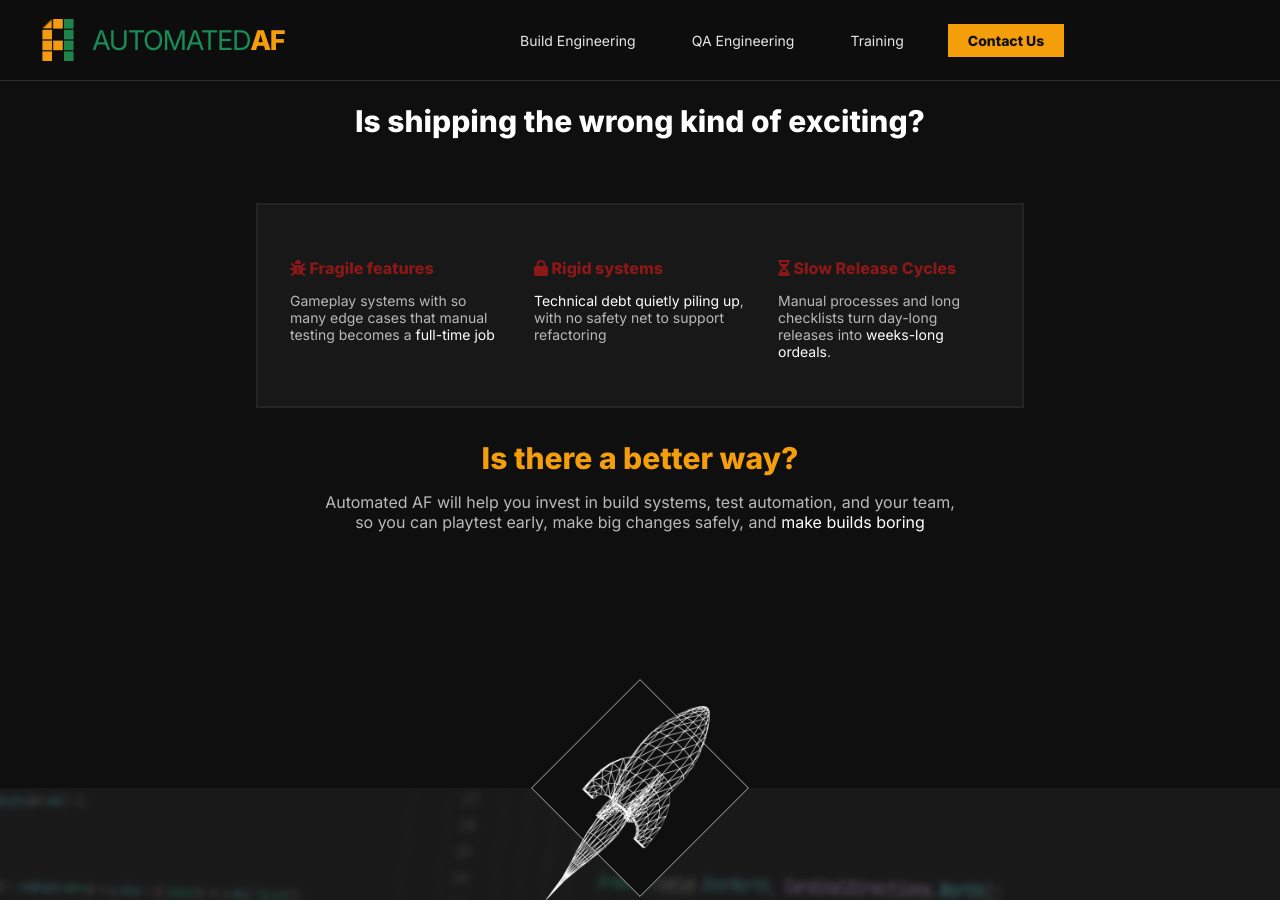
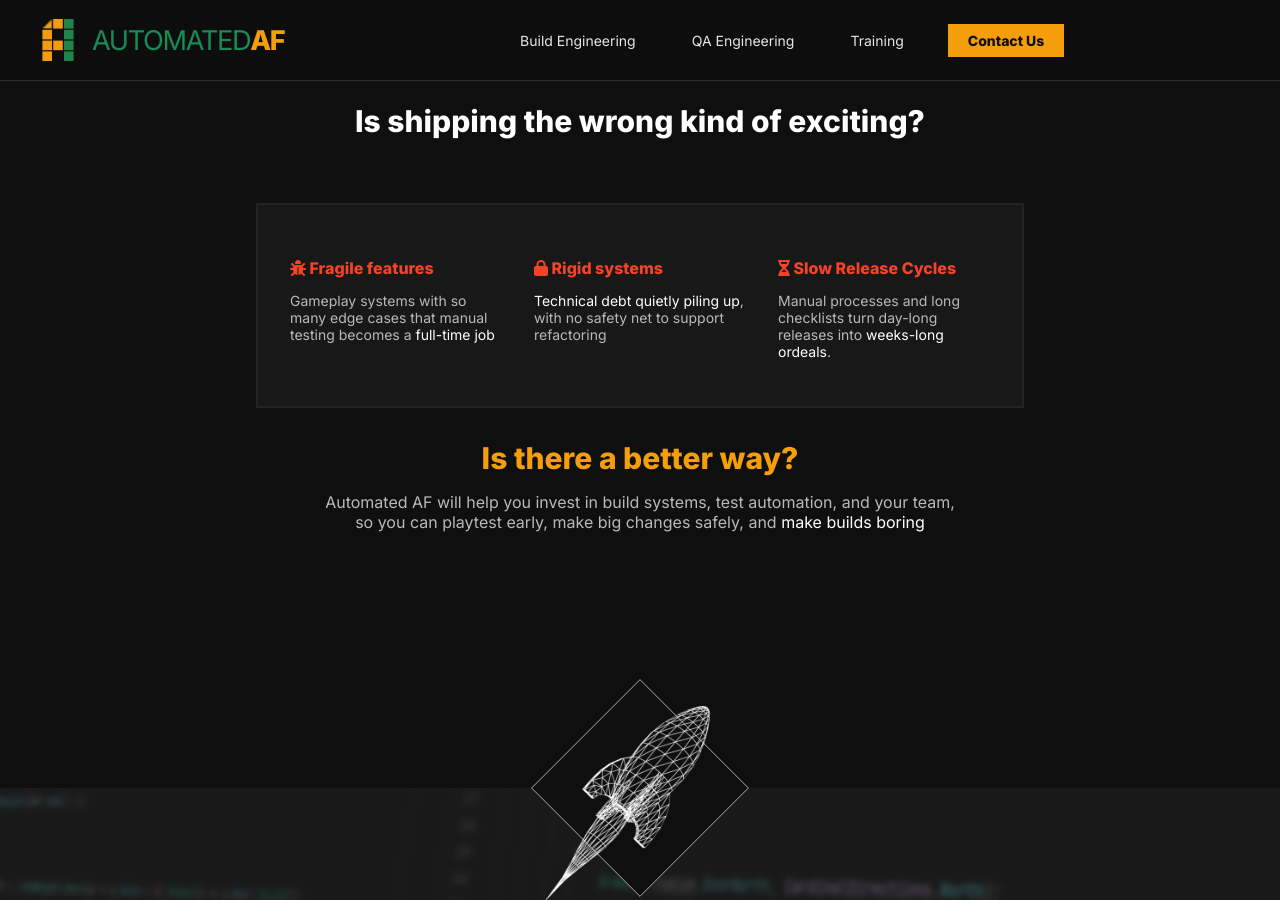
Before and after one commit to tenpn/automatedaf-company, a Jekyll site: the page built from index.html, in a window 1280 px wide and 900 px high, scrolled down 919 px. Built offline with Jekyll 4.4.1, drawn with Linux system fonts in a browser that asks for light colours.

Commit message:
slightly better contrast on the error color

```diff
--- a/_sass/_variables.scss
+++ b/_sass/_variables.scss
@@ -3,7 +3,7 @@ $color-brand-dark: #2c2c2c;
 $color-brand-darker: #0f0f0f;
 $color-brand-accent: #f59e0b;
 $color-brand-tech: rgb(24, 139, 86);
-$color-brand-error: rgb(139, 24, 24);
+$color-brand-error: #f54328;
 $color-brand-surface: #181818;
 $color-slate-300: #e6e6e6;
 $color-slate-400: #b9b9b9;
@@ -30,8 +30,8 @@ $spacing-20: 5rem;
 $spacing-24: 6rem;
 
 // Font Families
-$font-sans: 'Inter', sans-serif;
-$font-mono: 'JetBrains Mono', monospace;
+$font-sans: "Inter", sans-serif;
+$font-mono: "JetBrains Mono", monospace;
 
 // Border Radius
 $radius-sm: 0;
```
